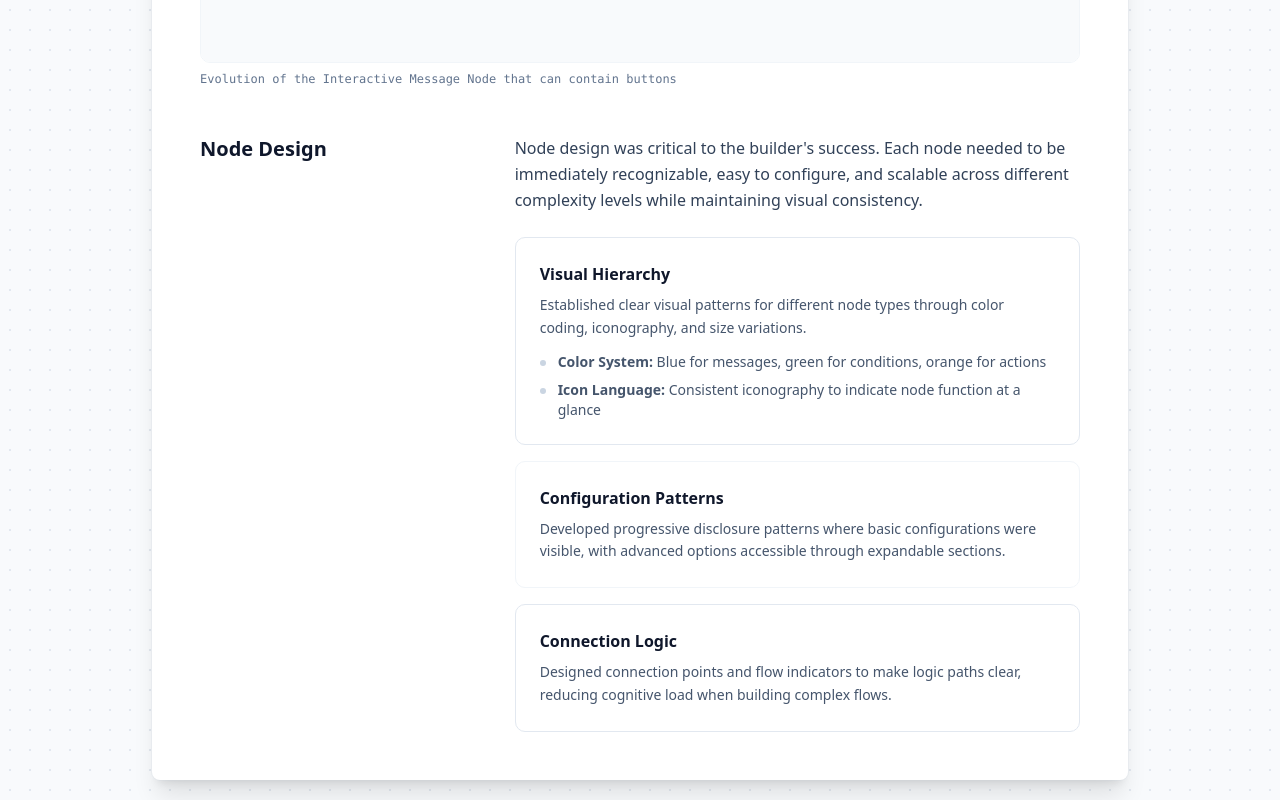
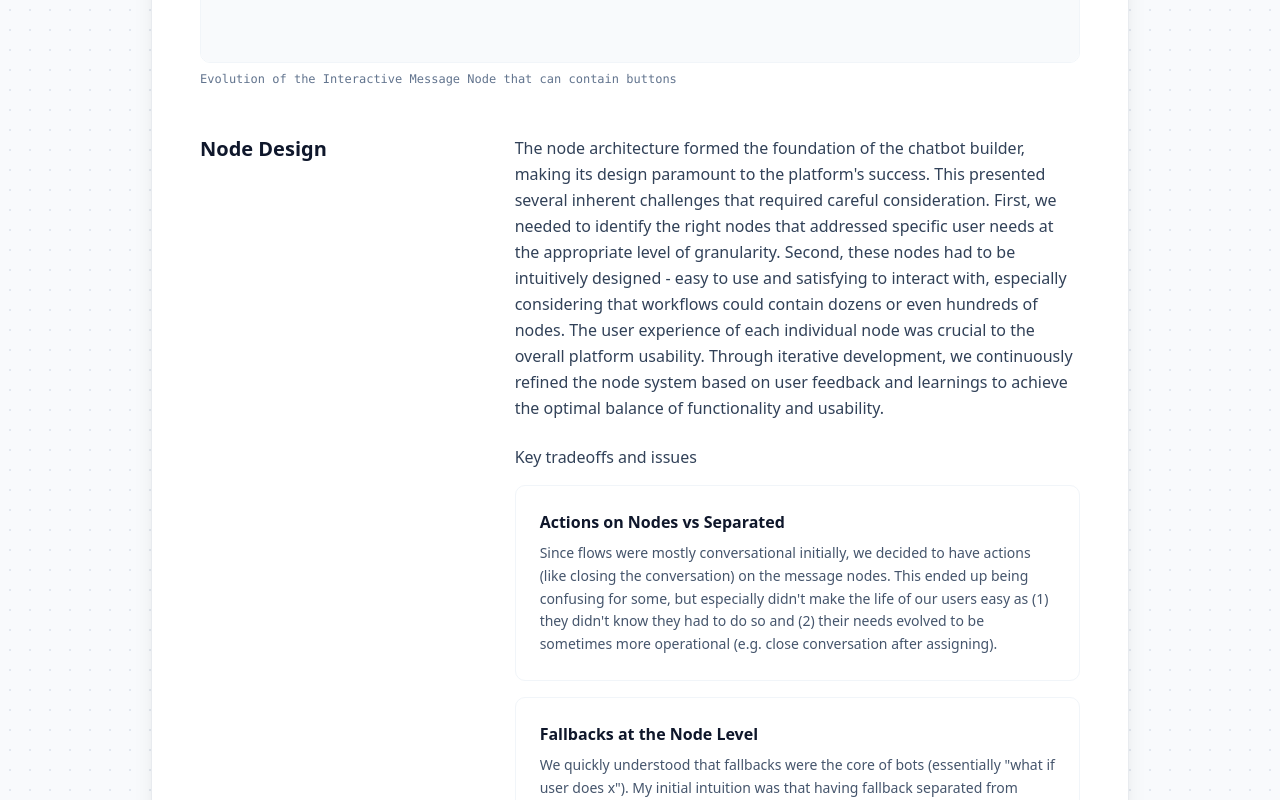
Before and after one commit to antoinepirard/linear-survey, a Next.js app: page /case-studies/chatbot-flow-builder in a window 1280 px wide. Shown: the part 4500-5300 px from the top of the page. Built offline with nearby package versions, Linux system fonts and the light colour scheme; a web font is replaced by a local one.

Commit message:
docs: update chatbot node architecture description and tradeoffs

```diff
--- a/src/app/case-studies/chatbot-flow-builder/tabData.tsx
+++ b/src/app/case-studies/chatbot-flow-builder/tabData.tsx
@@ -31,39 +31,38 @@ export const tabData: TabItem[] = [
             <div className="md:col-span-2 space-y-6">
               <div>
                 <p className="text-slate-700 leading-relaxed mb-4 md:mb-6">
-                  Node design was critical to the builder&apos;s success. Each node needed to be immediately recognizable, easy to configure, and scalable across different complexity levels while maintaining visual consistency.
+                The node architecture formed the foundation of the chatbot builder, making its design paramount to the platform&apos;s success. This presented several inherent challenges that required careful consideration. First, we needed to identify the right nodes that addressed specific user needs at the appropriate level of granularity. Second, these nodes had to be intuitively designed - easy to use and satisfying to interact with, especially considering that workflows could contain dozens or even hundreds of nodes. The user experience of each individual node was crucial to the overall platform usability. Through iterative development, we continuously refined the node system based on user feedback and learnings to achieve the optimal balance of functionality and usability.
                 </p>
               </div>
 
+              <p className="text-slate-700 mb-4">Key tradeoffs and issues</p>
+
               <div className="space-y-4">
-                <div className="bg-white border border-slate-200 rounded-lg p-6">
-                  <h3 className="font-semibold text-slate-900 mb-2">Visual Hierarchy</h3>
-                  <p className="text-slate-600 text-sm leading-relaxed mb-3">
-                    Established clear visual patterns for different node types through color coding, iconography, and size variations.
+                <div className="bg-white border border-slate-100 rounded-lg p-6">
+                  <h3 className="font-semibold text-slate-900 mb-2">Actions on Nodes vs Separated</h3>
+                  <p className="text-slate-600 text-sm leading-relaxed">
+                    Since flows were mostly conversational initially, we decided to have actions (like closing the conversation) on the message nodes. This ended up being confusing for some, but especially didn&apos;t make the life of our users easy as (1) they didn&apos;t know they had to do so and (2) their needs evolved to be sometimes more operational (e.g. close conversation after assigning).
                   </p>
-                  <ul className="space-y-2 text-slate-600 text-sm">
-                    <li className="flex items-start">
-                      <span className="w-1.5 h-1.5 bg-slate-300 rounded-full mt-2 mr-3 flex-shrink-0"></span>
-                      <span><strong>Color System:</strong> Blue for messages, green for conditions, orange for actions</span>
-                    </li>
-                    <li className="flex items-start">
-                      <span className="w-1.5 h-1.5 bg-slate-300 rounded-full mt-2 mr-3 flex-shrink-0"></span>
-                      <span><strong>Icon Language:</strong> Consistent iconography to indicate node function at a glance</span>
-                    </li>
-                  </ul>
                 </div>
 
                 <div className="bg-white border border-slate-100 rounded-lg p-6">
-                  <h3 className="font-semibold text-slate-900 mb-2">Configuration Patterns</h3>
+                  <h3 className="font-semibold text-slate-900 mb-2">Fallbacks at the Node Level</h3>
                   <p className="text-slate-600 text-sm leading-relaxed">
-                    Developed progressive disclosure patterns where basic configurations were visible, with advanced options accessible through expandable sections.
+                    We quickly understood that fallbacks were the core of bots (essentially &quot;what if user does x&quot;). My initial intuition was that having fallback separated from nodes was better for the UX since they had 1 place to set them up, and I found that the ability to manage fallbacks differently dependent on the node or where you are in the flow was overkilled. This quickly proved itself to be wrong and as a consequence we placed contextual fallback on the nodes.
                   </p>
                 </div>
 
-                <div className="bg-white border border-slate-200 rounded-lg p-6">
-                  <h3 className="font-semibold text-slate-900 mb-2">Connection Logic</h3>
+                <div className="bg-white border border-slate-100 rounded-lg p-6">
+                  <h3 className="font-semibold text-slate-900 mb-2">Lack of Design System</h3>
                   <p className="text-slate-600 text-sm leading-relaxed">
-                    Designed connection points and flow indicators to make logic paths clear, reducing cognitive load when building complex flows.
+                    We started with message nodes, but as we expanded use cases, created many nodes. Nodes started looking differently and nothing was consistent. As a consequence, we rethought the visual anatomy of a node. We did it over multiple internal iteration with our front end engineer.
+                  </p>
+                </div>
+
+                <div className="bg-white border border-slate-100 rounded-lg p-6">
+                  <h3 className="font-semibold text-slate-900 mb-2">Editing Experience</h3>
+                  <p className="text-slate-600 text-sm leading-relaxed">
+                    This is something I still remain unsatisfied with, but we had to decide what, if anything could be edited from the canvas in opposition to be edited in the sidebar. We had different paths, opening a sidebar, a popover over the node in the canvas, or direct inline node editing on the canvas. Of course editing on the node itself came with the issue of zoom levels. Editing in the sidebar was making you lose some context. So we ended up going for a mix, some key infos/high frequency actions could be taken from the canvas on the node itself, but the rest had to be done in the sidebar or popover.
                   </p>
                 </div>
               </div>
```
